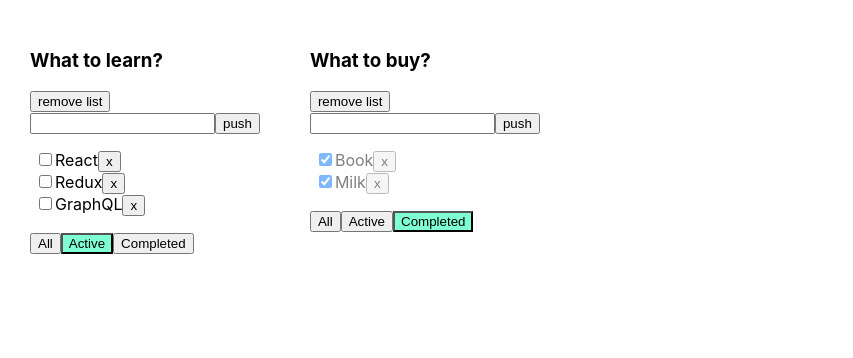
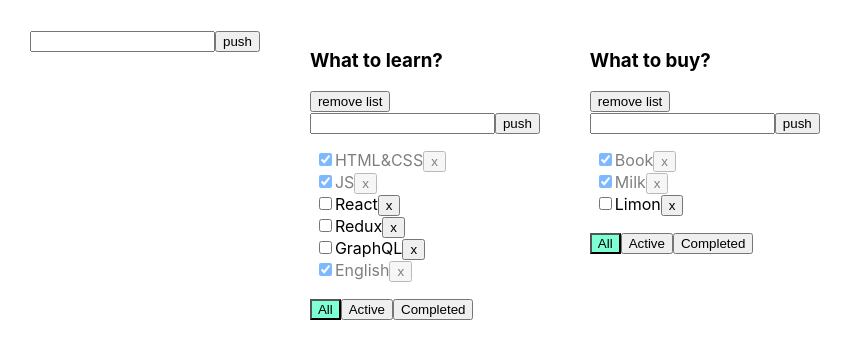
Before and after one commit to Mayday2020/TodoList_ReactTS_HW, a React (Create React App) app: page / in a window 1280 px wide. Shown: the top 358 px of the page, without its empty margins (0-853 px from the left). Built offline with nearby package versions, Linux system fonts and the light colour scheme.

Commit message:
'less06.1'

```diff
--- /dev/null
+++ b/src/AddItemForm.tsx
@@ -0,0 +1,36 @@
+import React, {ChangeEvent, KeyboardEvent, useState} from "react";
+
+type AddItemFormType = {
+    addItem: (title: string) => void
+}
+
+export function AddItemForm(props: AddItemFormType) {
+    const [newTaskTitle, setNewTaskTitle] = useState<string>('')
+    const onNewTitleChangeHandler = (e: ChangeEvent<HTMLInputElement>) => {
+        setNewTaskTitle(e.currentTarget.value)
+    }
+    const [error, setError] = useState<string | null>(null)
+    const onKeyPressHandler = (e: KeyboardEvent<HTMLInputElement>) => {
+        setError(null)
+        if (e.charCode === 13) {
+            addTask()
+        }
+    }
+    const addTask = () => {
+        if (newTaskTitle.trim() !== '') {
+            props.addItem(newTaskTitle.trim());
+            setNewTaskTitle('')
+        } else {
+            setError('Title is required')
+        }
+    }
+
+    return <div>
+        <input value={newTaskTitle}
+               onChange={onNewTitleChangeHandler}
+               onKeyPress={onKeyPressHandler}
+               className={error ? 'error' : ''}/>
+        <button onClick={addTask}>push</button>
+        {error && <div className='error_message'>{error}</div>}
+    </div>
+}
--- a/src/App.tsx
+++ b/src/App.tsx
@@ -2,6 +2,7 @@
 import './App.css';
 import {TaskType, Todolist} from "./Todolist";
 import {v1} from "uuid";
+import {AddItemForm} from "./AddItemForm";
 
 export type FilterValuesType = 'all' | 'completed' | 'active'
 type TodolistType = {
@@ -9,7 +10,9 @@
     title: string
     filter: FilterValuesType
 }
-
+type TasksStateType = {
+    [key: string]: TaskType[]
+}
 function App() {
 
     function removeTask(id: string, todolistId: string) {
@@ -52,14 +55,14 @@
         delete tasksObj[todolistId]
         setTasks({...tasksObj})
     }
+
     let todolistId1 = v1(),
         todolistId2 = v1();
-
     let [todolists, setTodolist] = useState<TodolistType[]>([
-        {id: todolistId1, title: 'What to learn?', filter: 'active'},
-        {id: todolistId2, title: 'What to buy?', filter: 'completed'}
+        {id: todolistId1, title: 'What to learn?', filter: 'all'},
+        {id: todolistId2, title: 'What to buy?', filter: 'all'}
     ])
-    let [tasksObj, setTasks] = useState({
+    let [tasksObj, setTasks] = useState<TasksStateType>({
         [todolistId1]: [
             {id: v1(), title: 'HTML&CSS', isDone: true},
             {id: v1(), title: 'JS', isDone: true},
@@ -73,9 +76,21 @@
             {id: v1(), title: 'Milk', isDone: true},
             {id: v1(), title: 'Limon', isDone: false}]
     })
-
+    function addTodolist(title: string){
+        let todolist: TodolistType = {
+            id: v1(),
+            title: title,
+            filter: 'all'
+        }
+        setTodolist([todolist, ...todolists])
+        setTasks({
+            ...tasksObj,
+            [todolist.id]: []
+        })
+    }
     return (
         <div className="App">
+            <AddItemForm addItem={addTodolist} />
                 {
                     todolists.map((tl) => {
                         let tasksForTodolist = tasksObj[tl.id];
--- a/src/Todolist.tsx
+++ b/src/Todolist.tsx
@@ -1,5 +1,6 @@
-import React, {ChangeEvent, KeyboardEvent, useState} from "react";
+import React, {ChangeEvent} from "react";
 import {FilterValuesType} from "./App";
+import {AddItemForm} from "./AddItemForm";
 
 export type TaskType = {
     id: string
@@ -19,49 +20,26 @@
 }
 
 export function Todolist(props: PropsType) {
-    const [newTaskTitle, setNewTaskTitle] = useState<string>('')
-    const [error, setError] = useState<string | null>(null)
-    const onNewTitleChangeHandler = (e: ChangeEvent<HTMLInputElement>) => {
-        setNewTaskTitle(e.currentTarget.value)
-    }
-    const onKeyPressHandler = (e: KeyboardEvent<HTMLInputElement>) => {
-        setError(null)
-        if (e.charCode === 13) {
-            props.addTask(newTaskTitle, props.id)
-            setNewTaskTitle('')
-        }
-    }
-    const addTask = () => {
-        if (newTaskTitle.trim() !== '') {
-            props.addTask(newTaskTitle.trim(), props.id);
-            setNewTaskTitle('')
-        }else {
-            setError('Title is required')
-        }
-    }
+
     const onAllClickHandler = () => {
         props.changeFilter('all', props.id)
     }
     const onActiveClickHandler = () => {
         props.changeFilter('active', props.id)
     }
-    const onACompletedClickHandler = () => {
+    const onCompletedClickHandler = () => {
         props.changeFilter('completed', props.id)
     }
     const removeTodolist = () => {
         props.removeTodolist(props.id)
     }
+    const addTask = (title: string) => {
+        props.addTask(title, props.id)
+    }
     return (
         <div>
             <h3>{props.title}</h3><button onClick={removeTodolist}>remove list</button>
-            <div>
-                <input value={newTaskTitle}
-                       onChange={onNewTitleChangeHandler}
-                       onKeyPress={onKeyPressHandler}
-                       className={error ? 'error' : ''}/>
-                <button onClick={addTask}>push</button>
-                {error && <div className='error_message'>{error}</div>}
-            </div>
+            <AddItemForm addItem={addTask}/>
             <ul>
                 {props.tasks.map(t => {
                         const onRemoveHandler = () => props.removeTask(t.id, props.id);
@@ -85,7 +63,7 @@
                 <button className={props.filter === 'active' ? 'active_filter': ''}
                         onClick={onActiveClickHandler}>Active</button>
                 <button className={props.filter === 'completed' ? 'active_filter': ''}
-                        onClick={onACompletedClickHandler}>Completed</button>
+                        onClick={onCompletedClickHandler}>Completed</button>
             </div>
         </div>)
 }
```
Lines whose indentation alone changed are shown as unchanged.
